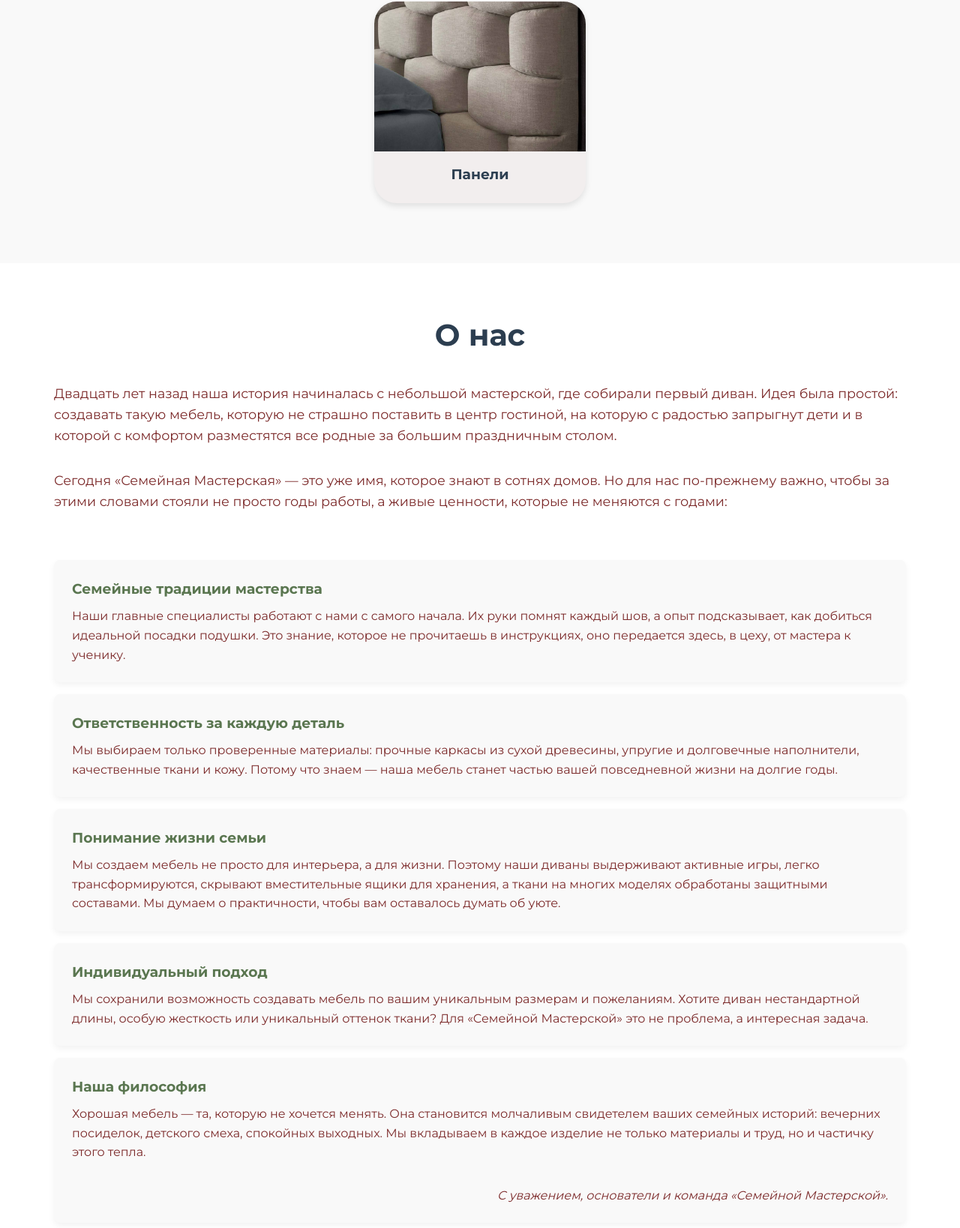
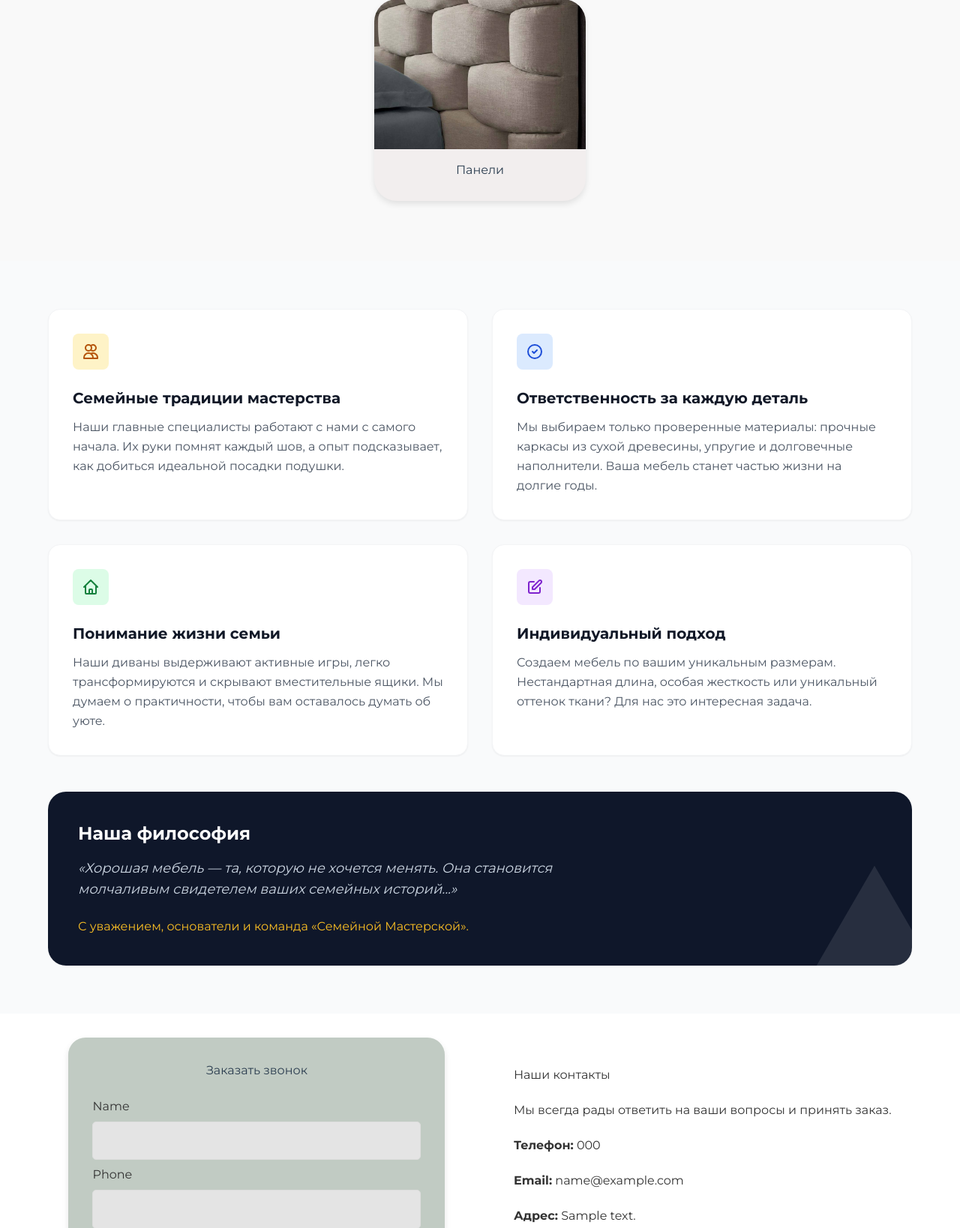
Before and after one commit to paltusyan-sketch/mebel-for-family.ru, a Django app: template app1/templates/index.html in a window 1280 px wide. Shown: the part 1142-2780 px from the top of the page at 75% size. Run offline with Django 5.2, Linux system fonts and the light colour scheme; the template is opened without the code that fills it: most values are stand-ins (such as "Sample title", 1, 10 or a date in 2020); form fields are guessed from the names that the template uses; some libraries are stand-ins or nearby versions; some web fonts are replaced.

Commit message:
изменил секцию О НАС - переписал на Tailwind

```diff
--- a/app1/templates/catalog.html
+++ b/app1/templates/catalog.html
@@ -8,7 +8,7 @@
     <link rel="stylesheet" href="{% static 'css/catalog.css' %}">
 {% endblock %}
 
-{% block scripts %}{% endblock scripts %}
+
 
 
 {% block content %}
--- a/app1/templates/index.html
+++ b/app1/templates/index.html
@@ -5,7 +5,7 @@
     <link rel="stylesheet" href="{% static 'css/index2.css' %}">
 {% endblock %}
 
-{% block scripts %}{% endblock scripts %}
+
 
 
 {% block content %}
@@ -54,46 +54,74 @@
     </section>
 
     <!-- О нас -->
-    <section class="about-us-section" id="about-us">
-        <div class="about-us-container">
-            <h1>О нас</h1>
+    <!-- Секция 2: Ценности -->
+    <section class="bg-gray-50 py-16 px-4 sm:px-6 lg:px-8">
+        <div class="max-w-6xl mx-auto">
 
-            <!-- Секция 1: Вступление и история -->
-            <section class="about-section introduction-section">
-                <p>Двадцать лет назад наша история начиналась с небольшой мастерской, где собирали первый диван. Идея была простой: создавать такую мебель, которую не страшно поставить в центр гостиной, на которую с радостью запрыгнут дети и в которой с комфортом разместятся все родные за большим праздничным столом.</p>
-                <p>Сегодня «Семейная Мастерская» — это уже имя, которое знают в сотнях домов. Но для нас по-прежнему важно, чтобы за этими словами стояли не просто годы работы, а живые ценности, которые не меняются с годами:</p>
-            </section>
+            <!-- Сетка для айтемов -->
+            <div class="grid grid-cols-1 md:grid-cols-2 gap-8 mb-12">
 
-            <!-- Секция 2: Ценности списком -->
-            <section class="about-section values-section">
-                <div class="value-item">
-                    <h3>Семейные традиции мастерства</h3>
-                    <p>Наши главные специалисты работают с нами с самого начала. Их руки помнят каждый шов, а опыт подсказывает, как добиться идеальной посадки подушки. Это знание, которое не прочитаешь в инструкциях, оно передается здесь, в цеху, от мастера к ученику.</p>
+                <!-- Карточка 1 -->
+                <div class="bg-white p-8 rounded-2xl shadow-sm border border-gray-100 hover:shadow-md transition-shadow">
+                    <div class="w-12 h-12 bg-amber-100 rounded-lg flex items-center justify-center mb-6 text-amber-700">
+                        <svg xmlns="http://www.w3.org" class="h-6 w-6" fill="none" viewBox="0 0 24 24" stroke="currentColor">
+                            <path stroke-linecap="round" stroke-linejoin="round" stroke-width="2" d="M12 4.354a4 4 0 110 5.292M15 21H3v-1a6 6 0 0112 0v1zm0 0h6v-1a6 6 0 00-9-5.197M13 7a4 4 0 11-8 0 4 4 0 018 0z" />
+                        </svg>
+                    </div>
+                    <h3 class="text-xl font-bold text-gray-900 mb-3">Семейные традиции мастерства</h3>
+                    <p class="text-gray-600 leading-relaxed">Наши главные специалисты работают с нами с самого начала. Их руки помнят каждый шов, а опыт подсказывает, как добиться идеальной посадки подушки.</p>
                 </div>
 
-                <div class="value-item">
-                    <h3>Ответственность за каждую деталь</h3>
-                    <p>Мы выбираем только проверенные материалы: прочные каркасы из сухой древесины, упругие и долговечные наполнители, качественные ткани и кожу. Потому что знаем — наша мебель станет частью вашей повседневной жизни на долгие годы.</p>
+                <!-- Карточка 2 -->
+                <div class="bg-white p-8 rounded-2xl shadow-sm border border-gray-100 hover:shadow-md transition-shadow">
+                    <div class="w-12 h-12 bg-blue-100 rounded-lg flex items-center justify-center mb-6 text-blue-700">
+                        <svg xmlns="http://www.w3.org" class="h-6 w-6" fill="none" viewBox="0 0 24 24" stroke="currentColor">
+                            <path stroke-linecap="round" stroke-linejoin="round" stroke-width="2" d="M9 12l2 2 4-4m6 2a9 9 0 11-18 0 9 9 0 0118 0z" />
+                        </svg>
+                    </div>
+                    <h3 class="text-xl font-bold text-gray-900 mb-3">Ответственность за каждую деталь</h3>
+                    <p class="text-gray-600 leading-relaxed">Мы выбираем только проверенные материалы: прочные каркасы из сухой древесины, упругие и долговечные наполнители. Ваша мебель станет частью жизни на долгие годы.</p>
                 </div>
 
-                <div class="value-item">
-                    <h3>Понимание жизни семьи</h3>
-                    <p>Мы создаем мебель не просто для интерьера, а для жизни. Поэтому наши диваны выдерживают активные игры, легко трансформируются, скрывают вместительные ящики для хранения, а ткани на многих моделях обработаны защитными составами. Мы думаем о практичности, чтобы вам оставалось думать об уюте.</p>
+                <!-- Карточка 3 -->
+                <div class="bg-white p-8 rounded-2xl shadow-sm border border-gray-100 hover:shadow-md transition-shadow">
+                    <div class="w-12 h-12 bg-green-100 rounded-lg flex items-center justify-center mb-6 text-green-700">
+                        <svg xmlns="http://www.w3.org" class="h-6 w-6" fill="none" viewBox="0 0 24 24" stroke="currentColor">
+                            <path stroke-linecap="round" stroke-linejoin="round" stroke-width="2" d="M3 12l2-2m0 0l7-7 7 7M5 10v10a1 1 0 001 1h3m10-11l2 2m-2-2v10a1 1 0 01-1 1h-3m-6 0a1 1 0 001-1v-4a1 1 0 011-1h2a1 1 0 011 1v4a1 1 0 001 1m-6 0h6" />
+                        </svg>
+                    </div>
+                    <h3 class="text-xl font-bold text-gray-900 mb-3">Понимание жизни семьи</h3>
+                    <p class="text-gray-600 leading-relaxed">Наши диваны выдерживают активные игры, легко трансформируются и скрывают вместительные ящики. Мы думаем о практичности, чтобы вам оставалось думать об уюте.</p>
                 </div>
 
-                <div class="value-item">
-                    <h3>Индивидуальный подход</h3>
-                    <p>Мы сохранили возможность создавать мебель по вашим уникальным размерам и пожеланиям. Хотите диван нестандартной длины, особую жесткость или уникальный оттенок ткани? Для «Семейной Мастерской» это не проблема, а интересная задача.</p>
+                <!-- Карточка 4 -->
+                <div class="bg-white p-8 rounded-2xl shadow-sm border border-gray-100 hover:shadow-md transition-shadow">
+                    <div class="w-12 h-12 bg-purple-100 rounded-lg flex items-center justify-center mb-6 text-purple-700">
+                        <svg xmlns="http://www.w3.org" class="h-6 w-6" fill="none" viewBox="0 0 24 24" stroke="currentColor">
+                            <path stroke-linecap="round" stroke-linejoin="round" stroke-width="2" d="M11 5H6a2 2 0 00-2 2v11a2 2 0 002 2h11a2 2 0 002-2v-5m-1.414-9.414a2 2 0 112.828 2.828L11.828 15H9v-2.828l8.586-8.586z" />
+                        </svg>
+                    </div>
+                    <h3 class="text-xl font-bold text-gray-900 mb-3">Индивидуальный подход</h3>
+                    <p class="text-gray-600 leading-relaxed">Создаем мебель по вашим уникальным размерам. Нестандартная длина, особая жесткость или уникальный оттенок ткани? Для нас это интересная задача.</p>
                 </div>
-                <!-- Блок 5: Философия -->
-                <div class="value-item philosophy-item">
-                    <h3>Наша философия</h3>
-                    <p>Хорошая мебель — та, которую не хочется менять. Она становится молчаливым свидетелем ваших семейных историй: вечерних посиделок, детского смеха, спокойных выходных. Мы вкладываем в каждое изделие не только материалы и труд, но и частичку этого тепла.</p>
-                    <p class="signature">С уважением, основатели и команда «Семейной Мастерской».</p>
+            </div>
+
+            <!-- Блок: Философия (на всю ширину) -->
+            <div class="bg-slate-900 text-white p-10 rounded-3xl relative overflow-hidden">
+                <div class="relative z-10 max-w-2xl">
+                    <h3 class="text-2xl font-bold mb-4">Наша философия</h3>
+                    <p class="text-slate-300 text-lg mb-6 italic">«Хорошая мебель — та, которую не хочется менять. Она становится молчаливым свидетелем ваших семейных историй...»</p>
+                    <p class="text-amber-400 font-medium">С уважением, основатели и команда «Семейной Мастерской».</p>
                 </div>
-            </section>
+                <!-- Декор на фоне -->
+                <div class="absolute right-[-50px] bottom-[-50px] opacity-10">
+                    <svg width="200" height="200" fill="currentColor" viewBox="0 0 24 24"><path d="M12 2L1 21h22L12 2z"/></svg>
+                </div>
+            </div>
+
         </div>
     </section>
+
 
 
 
```
